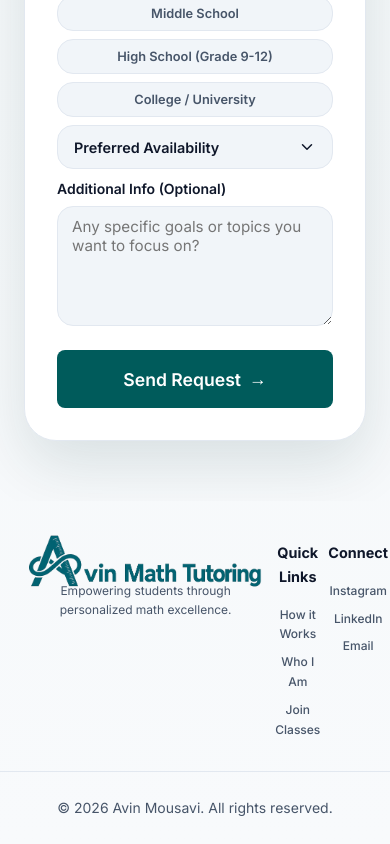
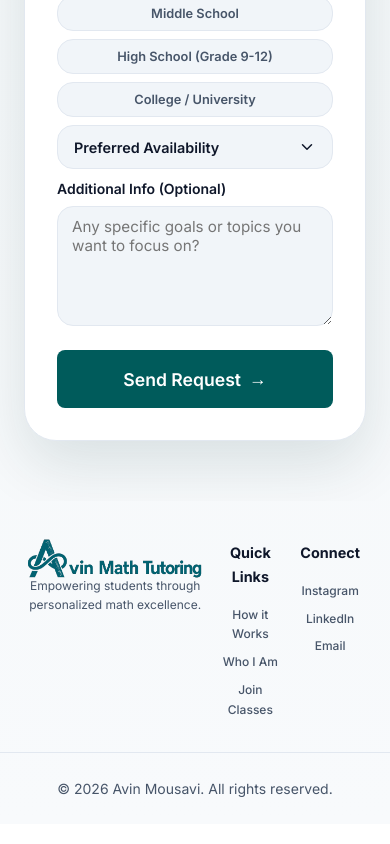
Before and after one commit to parsaabbasian/Math_Tutoring, a Next.js app: page / in a window 390 px wide. Shown: the part 4204-5048 px from the top of the page. Built offline with nearby package versions, Linux system fonts and the light colour scheme.

Commit message:
Further shrink footer logo for a minimalist finish

```diff
--- a/src/app/components/Footer.module.css
+++ b/src/app/components/Footer.module.css
@@ -15,12 +15,12 @@
 }
 
 .logoImage {
-  height: 80px;
+  height: 60px;
   width: auto;
   object-fit: contain;
   margin-left: -15px;
-  margin-top: -10px;
-  margin-bottom: -15px;
+  margin-top: -5px;
+  margin-bottom: -10px;
 }
 
 [dir='rtl'] .logoImage {
@@ -92,8 +92,8 @@
   }
 
   .logoImage {
-    height: 60px;
-    margin-bottom: -10px;
+    height: 45px;
+    margin-bottom: -5px;
     margin-left: 0;
     margin-right: 0;
   }
```
